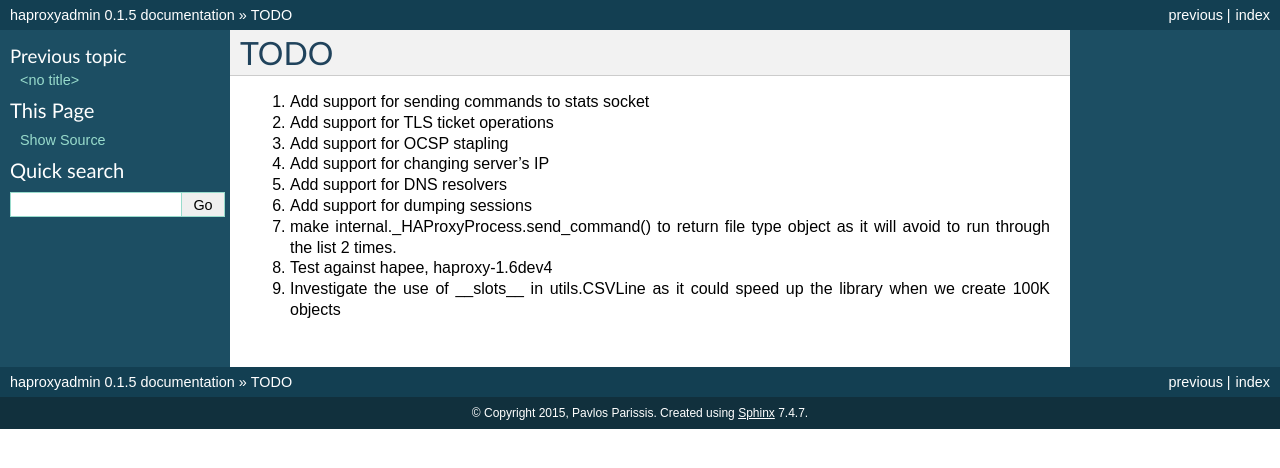
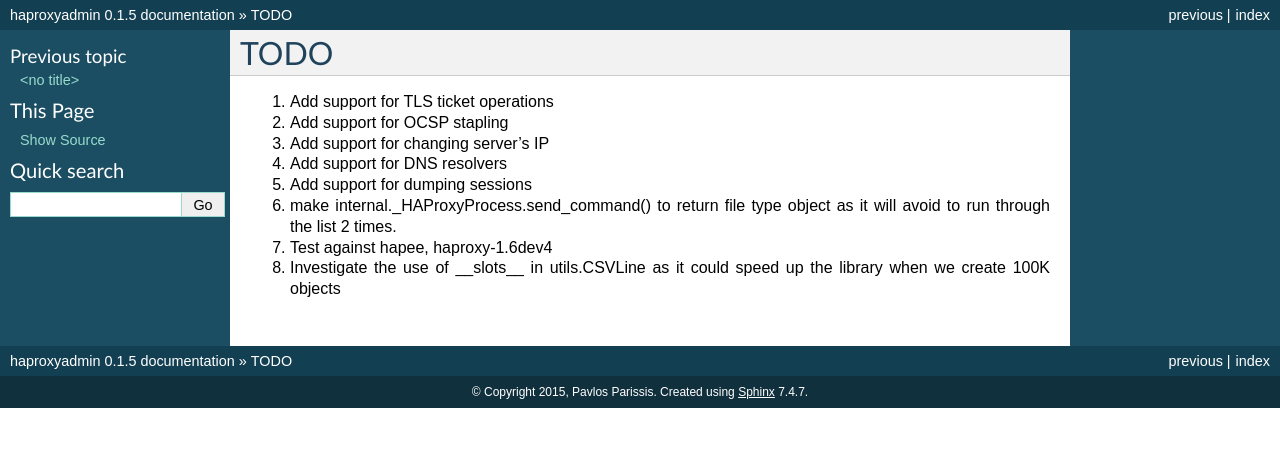
Before and after one commit to unixsurfer/haproxyadmin, a Sphinx documentation site: the page built from docs/source/TODO.rst, in a window 1280 px wide. Shown: the top 468 px of the page. Built offline with Sphinx 7.4.7, drawn with Linux system fonts in a browser that asks for light colours.

Commit message:
update TODO

```diff
--- a/docs/source/TODO.rst
+++ b/docs/source/TODO.rst
@@ -1,7 +1,5 @@
 TODO
 ====
-
-#. Add support for sending commands to stats socket
 
 #. Add support for TLS ticket operations
 
```
